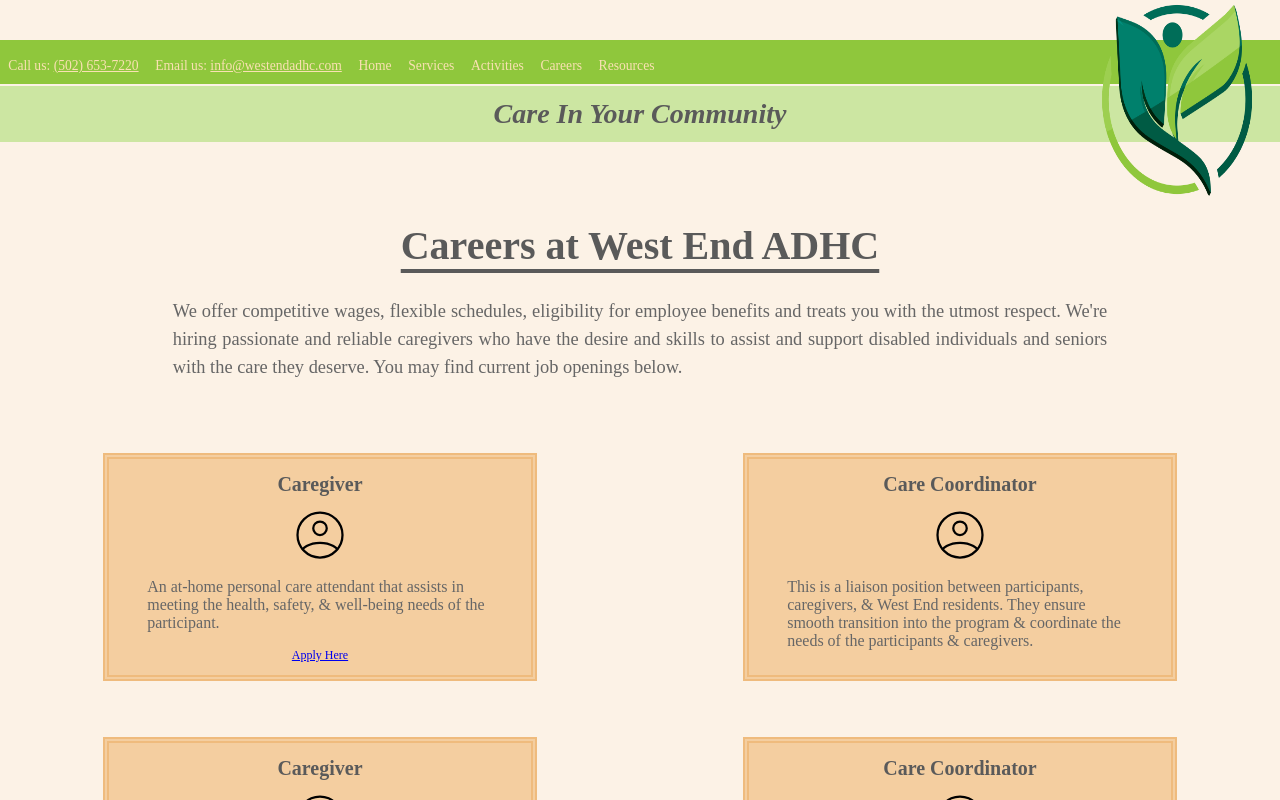
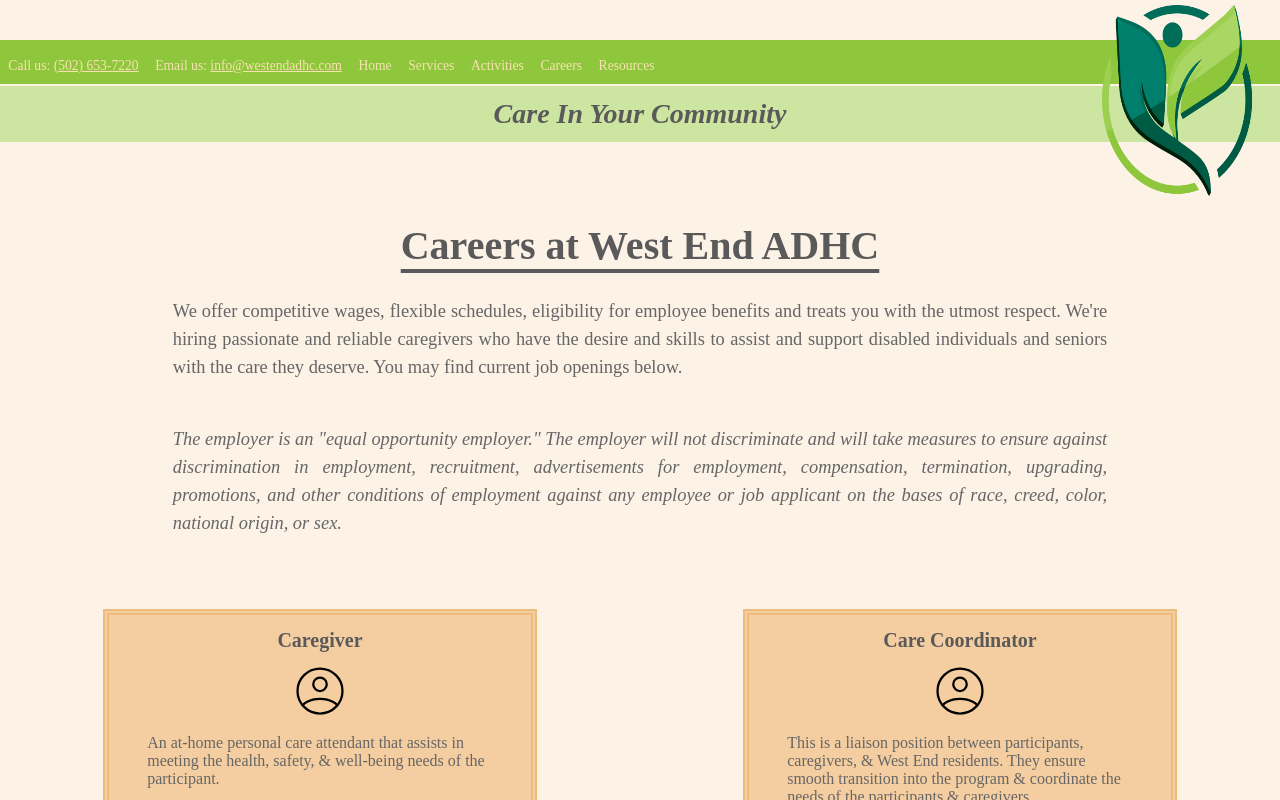
Before and after one commit to hamzafoy/westend_adhc, a React (Create React App) app: page /careers in a window 1280 px wide. Shown: the top 800 px of the page. Built offline with nearby package versions, Linux system fonts and the light colour scheme; a web font is replaced by a local one.

Commit message:
added anti-discrimination policy per client's request.

```diff
--- a/src/components/Careers/Careers.js
+++ b/src/components/Careers/Careers.js
@@ -114,6 +114,15 @@
                         disabled individuals and seniors with the care they deserve. You may find
                         current job openings below.
                         </p>
+
+                        <p className='careers-content_info'><em>
+                        The employer is an "equal opportunity employer." The employer will not
+                        discriminate and will take measures to ensure against
+                        discrimination in employment, recruitment, advertisements for employment,
+                        compensation, termination, upgrading, promotions, and other conditions of
+                        employment against any employee or job applicant on the bases of race, creed,
+                        color, national origin, or sex.
+                        </em></p>
 
                         <div className="careers-content_cards">
 
```
